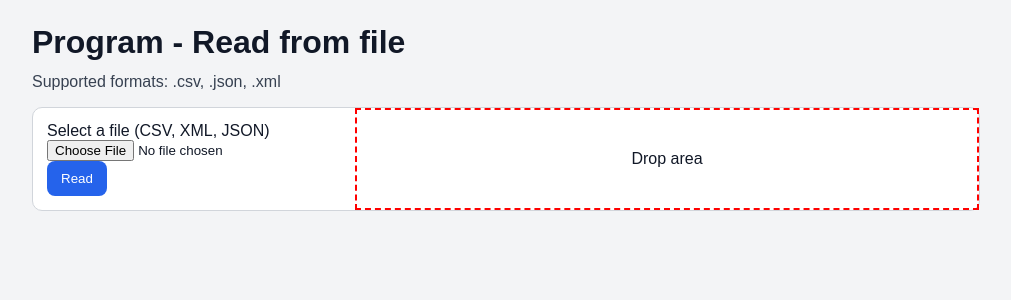
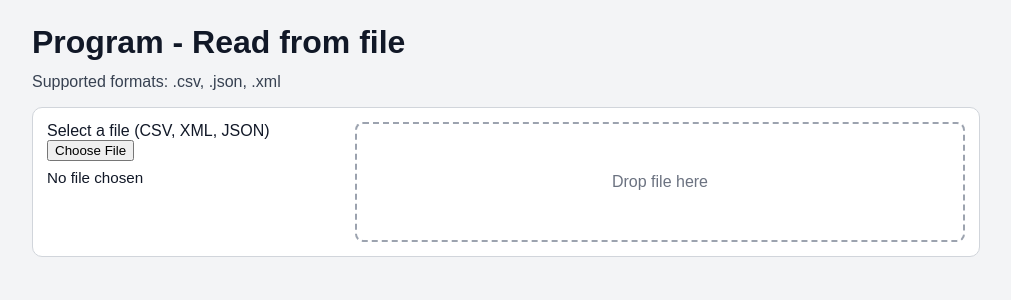
Before and after one commit to MariusZebrauskas/file-reader, a PHP site: page / in a window 1280 px wide. Shown: the top 300 px of the page, without its empty margins (134-1145 px from the left). Run offline with PHP 8.4, Linux system fonts and the light colour scheme.

Commit message:
update - refactored html update - added javascript to handle drop,drag...

```diff
--- a/index.php
+++ b/index.php
@@ -65,17 +65,15 @@ if ($_SERVER['REQUEST_METHOD'] === 'POST') {
 <main class="container">
     <h1>Program - Read from file</h1>
     <p class="help">Supported formats: .<?= h(implode(', .', $extensions)) ?></p>
-    <form method="post" enctype="multipart/form-data">
+    <form id="upload-form" method="post" enctype="multipart/form-data">
         <div class="file-input-area">
-
             <label for="file">Select a file (CSV, XML, JSON)</label>
-            <input id="file" name="file" type="file" required accept=".csv,.xml,.json">
-            <button type="submit">Read</button>
+            <div class="file-picker">
+                <input id="file" name="file" type="file" required accept=".csv,.xml,.json">
+                <span id="file-name-display" class="file-name-display"><?= $fileName !== '' ? h($fileName) : 'No file chosen' ?></span>
+            </div>
         </div>
-        <div class="drop-area">
-            <label for="file">Drop area</label>
-            <input class="file-input" id="file" name="file" type="file" required accept=".csv,.xml,.json">
-        </div>
+        <div class="drop-area">Drop file here</div>
     </form>
     <?php if (count($errors) > 0) { ?>
         <div class="errors">
@@ -113,5 +111,62 @@ if ($_SERVER['REQUEST_METHOD'] === 'POST') {
         </section>
     <?php } ?>
 </main>
+<script>
+(function () {
+    const form = document.getElementById('upload-form');
+    const input = document.getElementById('file');
+    const drop = document.querySelector('.drop-area');
+    const display = document.getElementById('file-name-display');
+    if (!form || !input || !drop) {
+        return;
+    }
+    const syncName = function () {
+        if (!display) {
+            return;
+        }
+        display.textContent = input.files.length ? input.files[0].name : 'No file chosen';
+    };
+    let viaDrop = false;
+    input.addEventListener('change', function () {
+        syncName();
+        if (!input.files.length) {
+            return;
+        }
+        if (viaDrop) {
+            return;
+        }
+        form.requestSubmit();
+    });
+    drop.addEventListener('dragenter', function (e) {
+        e.preventDefault();
+        drop.classList.add('drop-over');
+    });
+    drop.addEventListener('dragleave', function (e) {
+        const t = e.relatedTarget;
+        if (!t || !drop.contains(t)) {
+            drop.classList.remove('drop-over');
+        }
+    });
+    drop.addEventListener('dragover', function (e) {
+        e.preventDefault();
+        e.dataTransfer.dropEffect = 'copy';
+    });
+    drop.addEventListener('drop', function (e) {
+        e.preventDefault();
+        drop.classList.remove('drop-over');
+        const list = e.dataTransfer.files;
+        if (!list.length) {
+            return;
+        }
+        const dt = new DataTransfer();
+        dt.items.add(list[0]);
+        viaDrop = true;
+        input.files = dt.files;
+        viaDrop = false;
+        syncName();
+        form.requestSubmit();
+    });
+})();
+</script>
 </body>
 </html>
--- a/styles.css
+++ b/styles.css
@@ -35,25 +35,40 @@ form {
 }
 .drop-area {
   position: relative;
-  border: 2px dashed red;
+  min-height: 120px;
+  margin: 14px 14px 14px 0;
+  border: 2px dashed #9ca3af;
+  border-radius: 8px;
   display: flex;
   justify-content: center;
   align-items: center;
+  color: #6b7280;
 }
 
-.file-input {
-  background: rgba(255, 85, 0, 0.052);
-  position: absolute;
-  top: 0;
-  left: 0;
-  right: 0;
-  bottom: 0;
-  border: 1xp solid red;
-  opacity: 0;
+.drop-area.drop-over {
+  border-color: #2563eb;
+  background: #eff6ff;
+  color: #1e40af;
 }
 
 .file-input-area {
   padding: 14px;
+}
+
+.file-picker {
+  display: flex;
+  align-items: center;
+  flex-wrap: wrap;
+  gap: 8px;
+}
+
+.file-picker input[type="file"] {
+  color: transparent;
+}
+
+.file-name-display {
+  color: #111827;
+  font-size: 0.95rem;
 }
 
 button {
```
